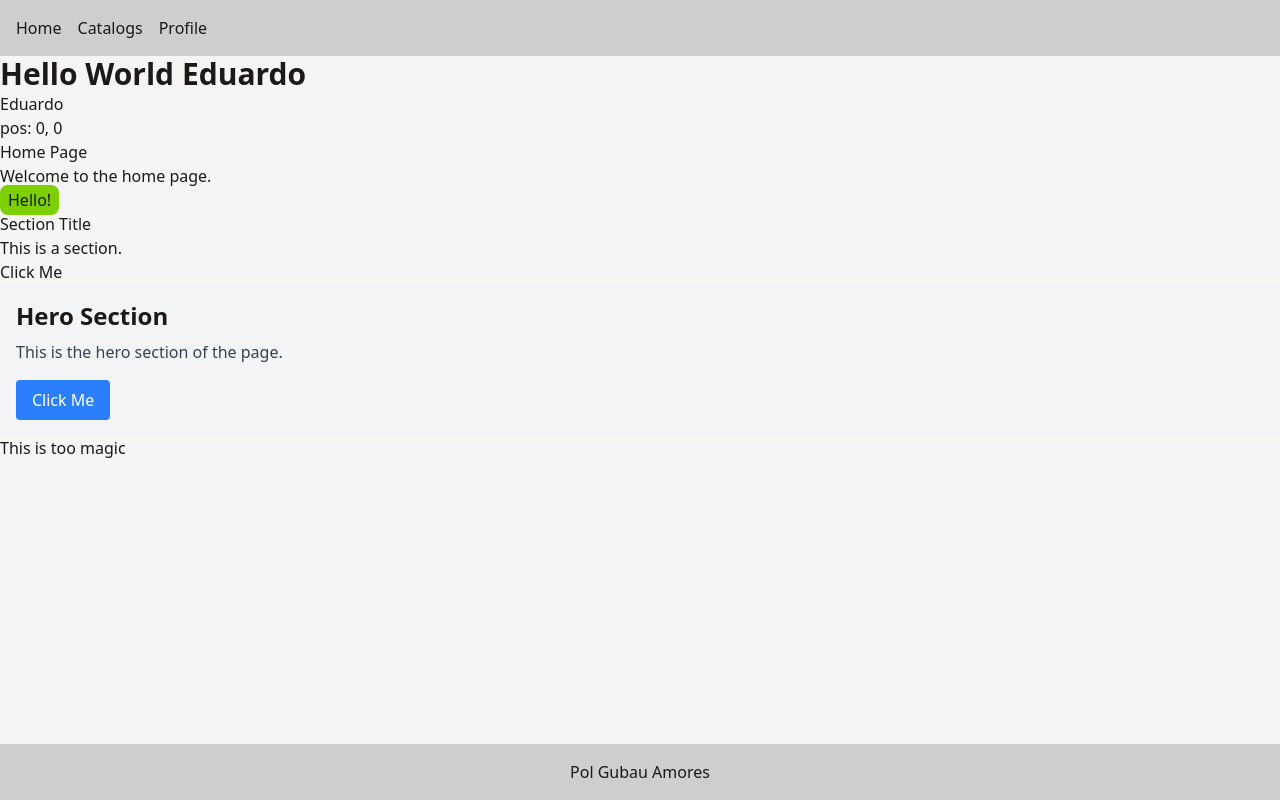
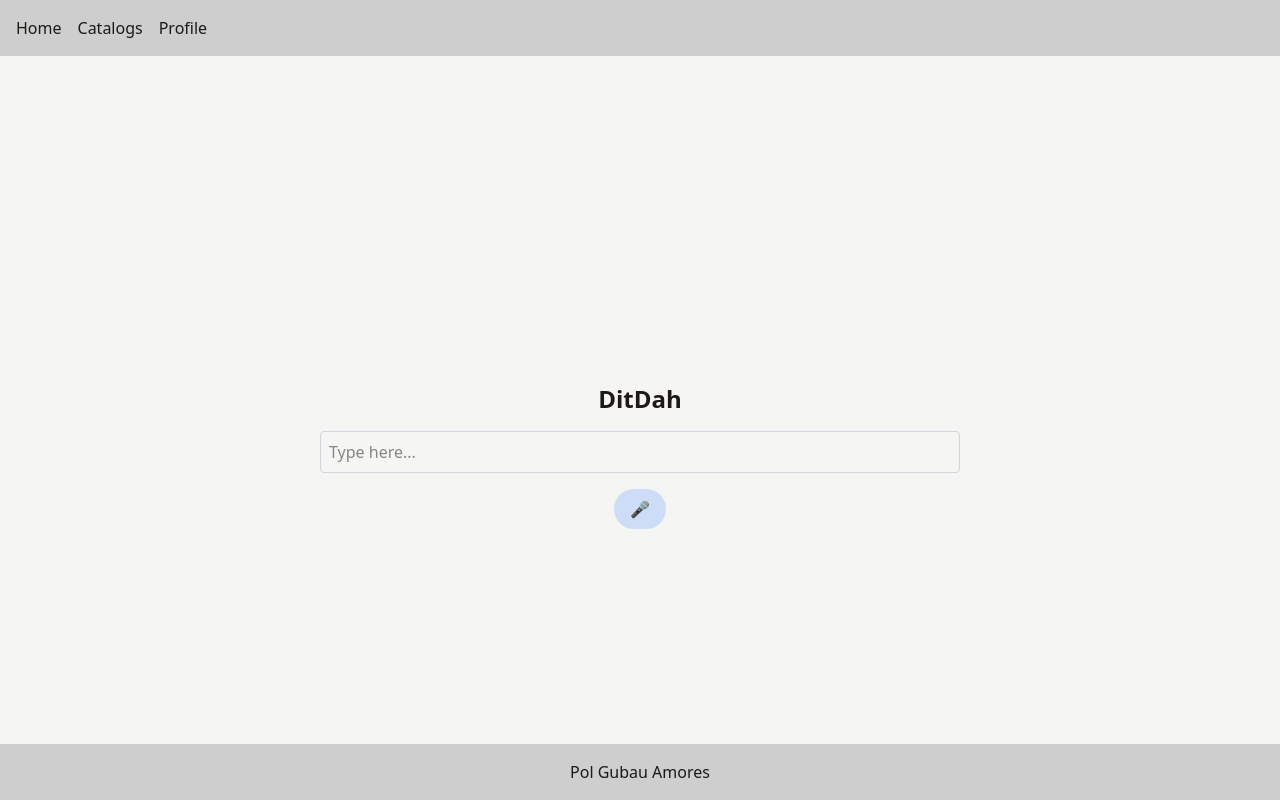
Before and after one commit to PolGubau/cursos, a Nuxt app: page / in a window 1280 px wide. Built offline with nearby package versions, Linux system fonts and the light colour scheme; no server answers.

Commit message:
feat: ✨ implement Morse code functionality with audio playback

```diff
--- a/nuxt.config.ts
+++ b/nuxt.config.ts
@@ -2,6 +2,21 @@
 import tailwindcss from "@tailwindcss/vite";
 import svgLoader from "vite-svg-loader";
 export default defineNuxtConfig({
+	app: {
+		head: {
+			title: "DitDah",
+			meta: [
+				{
+					name: "viewport",
+					content: "width=device-width, initial-scale=1",
+				},
+				{
+					name: "description",
+					content: "Morse encoder and decoder",
+				},
+			],
+		},
+	},
 	compatibilityDate: "2024-11-01",
 	devtools: { enabled: true },
 
--- a/pages/catalog/index.vue
+++ b/pages/catalog/index.vue
@@ -1,4 +1,13 @@
-<script setup>
+<script setup lang="ts">
+
+useHead({
+  title: "Catalogs",
+  meta: [{ name: "description", content: "Catalogs page description" }],
+  bodyAttrs: {
+    class: "bg-red-900",
+  },
+
+})
 definePageMeta({
 	title: "Catalogs",
 	meta: [{ name: "description", content: "Catalogs page description" }],
--- a/pages/index.vue
+++ b/pages/index.vue
@@ -1,44 +1,143 @@
 <script setup lang="ts">
 
+ const audioContext = new AudioContext();
+  const morseCode = {
+  	"A": ".-",
+  	"B": "-...",
+  	"C": "-.-.",
+  	"D": "-..",
+  	"E": ".",
+  	"F": "..-.",
+  	"G": "--.",
+  	"H": "....",
+  	"I": "..",
+  	"J": ".---",
+  	"K": "-.-",
+  	"L": ".-..",
+  	"M": "--",
+  	"N": "-.",
+  	"O": "---",
+  	"P": ".--.",
+  	"Q": "--.-",
+  	"R": ".-.",
+  	"S": "...",
+  	"T": "-",
+  	"U": "..-",
+  	"V": "...-",
+  	"W": ".--",
+  	"X": "-..-",
+  	"Y": "-.--",
+  	"Z": "--.."
+  };
+  type MorseKey = keyof typeof morseCode;
 
-const store = useCounterStore()
-const { x, y } = useMouse();
-// const { $sayHello } = useNuxtApp();
+const playing = ref(false);
+const dahDuration = 300; // Duration of a dash in milliseconds
+const ditDuration = 100; // Duration of a dot in milliseconds
 
-// $sayHello("Greetings from the Home Page!");
+const morseCodeAudio = ref(null);
+const rawText = ref("");
 
-// const apiResponse = await $fetch("/api/query?foo=bar&baz=qux");
-const { data, error,status } = await useFetch('/api/hello');
-if (error.value) {
-  console.error("Error en API:", error.value);
-}
-console.log(data.value);
+
+const transformTextToMorse = (text:string) => {
+    return text.split("").map((char) => morseCode[char.toUpperCase() as MorseKey] || "").join(" ");
+};
+
+const morsedText = computed(() => {
+    return transformTextToMorse(rawText.value);
+});
+
+const morseCodeAudioRef = ref(null);
+
+const playMorseCode = (text:string) => {
+    const audioBuffer = audioContext.createBuffer(1, 44100, 44100);
+    const morseCodeArray = text.split("").map((char) => morseCode[char.toUpperCase() as MorseKey] || "").join(" ");
+     const morseCodeBuffer = audioContext.createBuffer(1, audioBuffer.length, audioBuffer.sampleRate);
+    const morseCodeData = morseCodeBuffer.getChannelData(0);
+    let offset = 0;
+
+     for (const code of morseCodeArray) {
+     for (const symbol of code.split("")) {
+    if (symbol === ".") {
+                for (let i = 0; i < ditDuration; i++) {
+                    morseCodeData[offset + i] = 0.5 * Math.sin(2 * Math.PI * 440 * (i / audioBuffer.sampleRate));
+                }
+                offset += ditDuration;
+            } else if (symbol === "-") {
+                for (let i = 0; i < dahDuration; i++) {
+                    morseCodeData[offset + i] = 0.5 * Math.sin(2 * Math.PI * 440 * (i / audioBuffer.sampleRate));
+                }
+                offset += dahDuration;
+            }
+            // Add space between symbols
+            offset += ditDuration;
+        };
+        // Add space between letters
+        offset += dahDuration;
+    };
+    const source = audioContext.createBufferSource();
+    source.buffer = morseCodeBuffer;
+    source.connect(audioContext.destination);
+    source.start(0);
+    rawText.value = source;
+    playing.value = true;
+    source.onended = () => {
+        playing.value = false;
+    };
+    source.onplay = () => {
+        playing.value = true;
+    };
+    source.onpause = () => {
+        playing.value = false;
+    };
+    source.onstop = () => {
+        playing.value = false;
+    };
+    source.onended = () => {
+        playing.value = false;
+    };
+
+
+
+};
+
+const handleInput = (input:string) => {
+    rawText.value = input;
+    playMorseCode(input);
+};
 
  </script>
 
 <template>
-  <div>
+  <section>
 
 
+    <div class="flex flex-col items-center justify-center h-screen">
+      <h1 class="text-2xl font-bold mb-4">DitDah</h1>
+      <input
+        type="text"
+        v-model="rawText"
+        @input="handleInput(rawText)"
+        placeholder="Type here..."
+        class="border border-gray-300 p-2 rounded mb-4 w-1/2"
+      />
+      <div class="flex gap-4">
+        <button title="Play Morse Code"
+          @click="playMorseCode(rawText)"
+          class="bg-blue-500/20 rounded-full text-white px-4 p-2"
+        >
+          &#x1F3A4;
+        </button>
+      </div>
+      <p class="text-cyan-400">{{morsedText}}</p>
 
-    <h1 class="text-3xl font-bold">
-      Hello World {{ store.$state.name }}
-    </h1>
-
-    <input v-model="store.$state.name" />
+        <!-- <h2 class="text-lg font-semibold">Audio:</h2>
+        <audio ref="morseCodeAudio" controls>
+          <source :src="morseCodeAudio" type="audio/wav" />
+          Your browser does not support the audio element.
+        </audio> -->
 
 
-      <div>pos: {{ x }}, {{ y }}</div>
-
-    <!-- <img src="@/assets/img1.png" alt="a"/> -->
-    <h1>Home Page</h1>
-    <p>Welcome to the home page.</p>
-    <Alert>Hello</Alert>
-    <Sections />
-    <SectionsHero />
-
-    This is too magic
-
-
-   </div>
+    </div>
+    </section>
 </template>
```
Also changed, not shown: 2 other files (tests, documents, lock files or other folders). Lines whose indentation alone changed are shown as unchanged.
